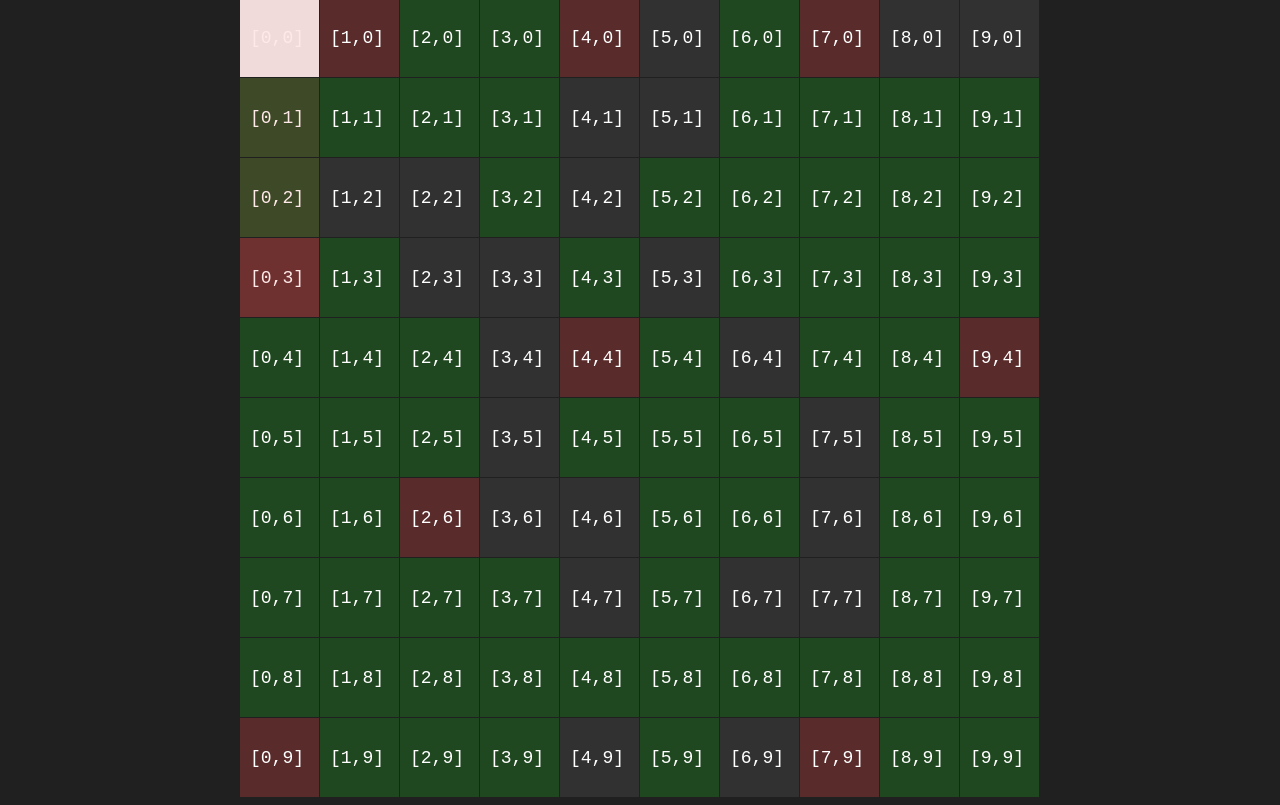
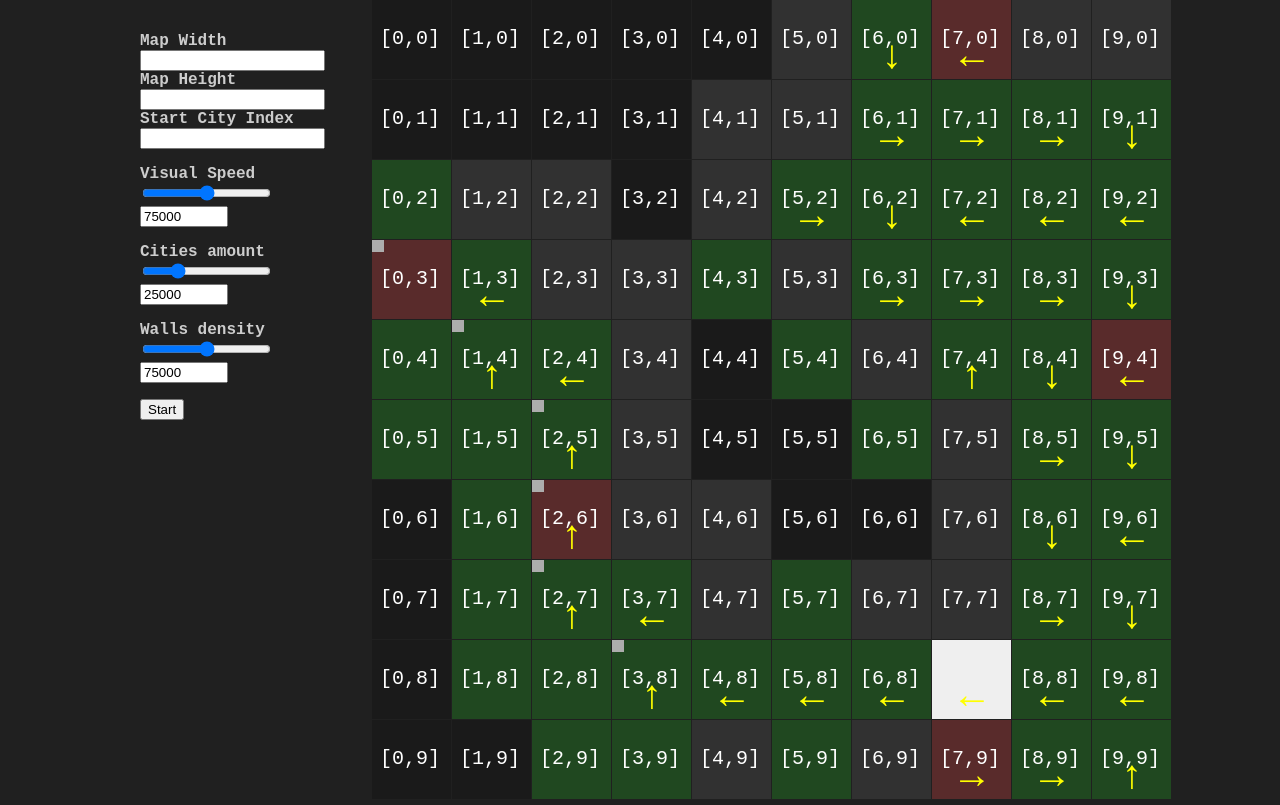
Before and after one commit to dodolab/TSPSolver, a website built with Parcel: page index.html in a window 1280 px wide. Built offline with nearby package versions, Linux system fonts and the light colour scheme.

Commit message:
Add renderer

```diff
--- a/index.html
+++ b/index.html
@@ -4,7 +4,7 @@
 <head>
 	<meta content="text/html;charset=utf-8" http-equiv="Content-Type">
 	<meta content="utf-8" http-equiv="encoding">
-    <title>Salesman</title>
+	<title>Travelling Salesman Solver</title>
 	<link rel="stylesheet" href="./styles.scss">
 	<meta name="apple-mobile-web-app-capable" content="yes" />
 	<meta name="HandheldFriendly" content="true">
@@ -13,9 +13,44 @@
 </head>
 
 <body>
+	<div class="container">
+		<div class="form">
+			<div class="formField">
+				<label for="mapWidth">Map Width</label>
+				<input name="mapWidth" type="text" />
+			</div>
+			<div class="formField">
+				<label for="mapHeight">Map Height</label>
+				<input name="mapHeight" type="text" />
+			</div>
+			<div class="formField">
+				<label for="startCity">Start City Index</label>
+				<input name="startCity" type="text" />
+			</div>
+			<div class="range-slider">
+				<p>Visual Speed
+					<input value="50000" min="0" max="100000" step="500" type="range" />
+					<input type="number" value="75000" min="0" max="100000" step="500"/>
+				</p>
+				<p>Cities amount
+					<input value="25000" min="0" max="100000" step="500" type="range" />
+					<input type="number" value="25000" min="0" max="100000" step="500"/>
+				</p>
+				<p>Walls density
+					<input value="50000" min="0" max="100000" step="500" type="range" />
+					<input type="number" value="75000" min="0" max="100000" step="500"/>
+				</p>
+			</div>
+			<div class="errorMsg"></div>
+			<div class="button">
+				<button name="confirmBut">Start</button>
+			</div>
+		</div>
 		<div>
-    <canvas id="gameCanvas" width="800" height="800"></canvas>
+			<canvas id="gameCanvas"></canvas>
+		</div>
 	</div>
 </body>
 <script type="module" src="./src/index.ts"></script>
+
 </html>
--- a/src/MapExplorer.ts
+++ b/src/MapExplorer.ts
@@ -14,7 +14,7 @@ export class MapExplorer {
 	// blind map that gets gradually explored
 	blindMap: MapGrid;
 	// helping structure for backtracing to the previous milestone on the stack
-	backTrack: Map<number, number>;
+	backTrace: Map<number, number>;
 	// stack of checkpoints
 	checkpointStack: Stack<Coord>;
 	visitedNodes: Set<number>;
@@ -67,7 +67,7 @@ export class MapExplorer {
 					lastCheckpoint = this.checkpointStack.pop();
 				}
 
-				const pathToLastCheckpoint = this.backTrace(lastCheckpoint);
+				const pathToLastCheckpoint = this.addToBackTrace(lastCheckpoint);
 
 				//walk to the last checkpoint
 				for (let coord of pathToLastCheckpoint) {
@@ -127,7 +127,7 @@ export class MapExplorer {
 		return null;
 	}
 
-	private backTrace(target: Coord): Coord[] {
+	private addToBackTrace(target: Coord): Coord[] {
 
 		if (coordEq(target, this.current)) {
 			// trivial solution -> staying on the same place
@@ -144,7 +144,7 @@ export class MapExplorer {
 		} else {
 			// iterative backtracking
 			const path = [];
-			let nextStep = this.backTrack.get(this.coordToIndex(this.current));
+			let nextStep = this.backTrace.get(this.coordToIndex(this.current));
 			const toIndex = this.coordToIndex(target);
 
 			let overFlowCheck = 0;
@@ -153,7 +153,7 @@ export class MapExplorer {
 				if (nextStep === toIndex) {
 					break;
 				}
-				nextStep = this.backTrack.get(nextStep);
+				nextStep = this.backTrace.get(nextStep);
 
 				if(overFlowCheck++ >= this.blindMap.width * this.blindMap.height) {
 					throw new Error(`Backtrace got in an infinite loop for [${target.x},${target.y}]`);
@@ -167,7 +167,7 @@ export class MapExplorer {
 	private indexToCoord = (index: number): Coord => this.blindMap.indexToCoord(index);
 
 	private reset() {
-		this.backTrack = new Map();;
+		this.backTrace = new Map();;
 		this.visitedNodes = new Set();
 		this.exploredNodes = new Set();
 		this.blindMap.generateNeighbors();
@@ -182,7 +182,7 @@ export class MapExplorer {
 		this.visitedNodes.add(this.coordToIndex(coord));
 		if (!coordEq(this.current, coord)) {
 			// update backtrack
-			this.backTrack.set(this.coordToIndex(coord), this.coordToIndex(this.current));
+			this.backTrace.set(this.coordToIndex(coord), this.coordToIndex(this.current));
 		}
 		this.current = coord;
 	}
--- a/src/PathFinder.ts
+++ b/src/PathFinder.ts
@@ -18,6 +18,7 @@ export class PathFinder {
 	backTrace: Map<number, number>;
 	queue: PriorityQueue<Coord>;
 	closestPath: Coord[];
+
 
 	findPath(start: Coord, end: Coord, map: MapGrid): Coord[] {
 		const generator = this.findPathIteratively(start, end, map);
--- a/src/PriorityQueue.ts
+++ b/src/PriorityQueue.ts
@@ -22,6 +22,10 @@ export class PriorityQueue<T> {
 		}
 	}
 
+	getNodes(): T[] {
+		return this.collection.map(c => c[0]);
+	}
+
 	dequeue(): T {
 		let value = this.collection.shift();
 		return value[0];
--- /dev/null
+++ b/src/Renderer.ts
@@ -0,0 +1,113 @@
+import { MapGrid } from './MapGrid';
+import { Coord, makeCoord, coordEq } from './Coord';
+
+export type RendererData = {
+	map: MapGrid;
+	highlights: Coord[];
+	backtrace?: Map<number, number>;
+	milestones?: Coord[];
+}
+
+export default class Renderer {
+	lastFrameTime = 0;
+	lastTickTime = 0;
+	time = 0;
+	canvas: HTMLCanvasElement;
+	ctx: CanvasRenderingContext2D;
+	speed: number = 0.5;
+	tickHandler: () => RendererData;
+
+	init(canvas: HTMLCanvasElement, tickHandler: () => RendererData) {
+		this.canvas = canvas;
+		this.tickHandler = tickHandler;
+		this.ctx = canvas.getContext('2d');
+		this.loop(performance.now());
+	}
+
+
+	private loop(time: number) {
+		const delta = (time - this.lastFrameTime);
+		this.lastFrameTime = time;
+		this.time += delta;
+
+		// for a lower speed, not each loop will make a tick
+		// for a higher speed, each loop can make more ticks
+		const iterations = Math.floor(this.speed * (this.lastFrameTime - this.lastTickTime) / 16);
+
+		for (let i = 0; i < iterations; i++) {
+			const data = this.tickHandler();
+			this.renderData(data);
+			this.lastTickTime = this.lastFrameTime;
+		}
+
+		requestAnimationFrame((time) => this.loop(time));
+	}
+
+	private renderData(data: RendererData) {
+		if (!data) {
+			return;
+		}
+
+		const blockSize = this.canvas.width / data.map.width;
+		this.ctx.clearRect(0, 0, this.canvas.width, this.canvas.height);
+		for (let i = 0; i < data.map.width; i++) {
+			for (let j = 0; j < data.map.height; j++) {
+				const coord = makeCoord(i, j);
+				const tile = data.map.getTile(coord);
+				switch (tile.type) {
+					case 'UNKNOWN':
+						this.ctx.fillStyle = '#11111155';
+						break;
+					case 'ROAD':
+						this.ctx.fillStyle = '#22992255';
+						break;
+					case 'WALL':
+						this.ctx.fillStyle = '#55555555';
+						break;
+					case 'CITY':
+						this.ctx.fillStyle = '#CD444455';
+						break;
+				}
+
+				this.ctx.fillRect(i * blockSize, j * blockSize, blockSize - 1, blockSize - 1);
+
+				if (data.map.width < 30) {
+					this.ctx.font = `${blockSize * 0.25}px courier new`;
+					this.ctx.fillStyle = '#FFFFFF';
+					this.ctx.fillText(`[${i},${j}]`, i * blockSize + blockSize * 0.10, j * blockSize + blockSize * 0.55);
+				}
+			}
+		}
+
+		if(data.highlights) {
+			this.ctx.fillStyle = '#EFEFEF';
+			for(let highlight of data.highlights) {
+				this.ctx.fillRect(highlight.x * blockSize, highlight.y * blockSize, blockSize - 1, blockSize - 1);
+			}
+		}
+
+		if (data.backtrace) {
+			for (let index of data.backtrace.keys()) {
+				const fromCoord = data.map.indexToCoord(index);
+				const toCoord = data.map.indexToCoord(data.backtrace.get(index));
+
+				const isLeft = toCoord.x === fromCoord.x - 1;
+				const isRight = toCoord.x === fromCoord.x + 1;
+				const isTop = toCoord.y === fromCoord.y - 1;
+				const isBottom = toCoord.y === fromCoord.y + 1;
+				this.ctx.fillStyle = '#FFFF00';
+				const symbol = isLeft ? '←' : isRight ? '→' : isTop ? '↑' : '↓';
+				this.ctx.font = `${blockSize * 0.5}px courier new`;
+				this.ctx.fillText(symbol, fromCoord.x * blockSize + blockSize * 0.35, fromCoord.y * blockSize + blockSize * 0.85);
+			}
+		}
+
+		if (data.milestones) {
+			for (let milestone of data.milestones) {
+				this.ctx.fillStyle = '#ADADAD';
+				this.ctx.fillRect(milestone.x * blockSize, milestone.y * blockSize, blockSize * 0.15, blockSize * 0.15);
+			}
+		}
+
+	}
+}
--- a/src/TSP.ts
+++ b/src/TSP.ts
@@ -1,6 +1,11 @@
 import { Coord, makeCoord } from './Coord';
 
 // https://www.interviewbit.com/blog/travelling-salesman-problem/
+
+export type TSPEvent = {
+	currentCity: number;
+	nextCity: number;
+}
 
 /**
  * Travelling Salesman Problem Solver
@@ -27,6 +32,15 @@ export class TSP {
 	memoizer: number[][];
 
 	solve(startCityIndex: number, citiesNum: number, distances: number[]) {
+		const generator = this.solveIteratively(startCityIndex, citiesNum, distances);
+		let val = generator.next();
+		while (!val.done) {
+			val = generator.next();
+		}
+		return this.tour;
+	}
+
+	*solveIteratively(startCityIndex: number, citiesNum: number, distances: number[]): Generator<TSPEvent, TSPEvent, void> {
 		this.distances = distances;
 		this.citiesNum = citiesNum;
 		this.startCityIndex = startCityIndex;
@@ -57,6 +71,13 @@ export class TSP {
 						// invalid permutation
 						continue;
 					}
+
+					// report to the observers
+					yield {
+						currentCity: cityIndex,
+						nextCity: nextCityIndex,
+					}
+
 					let permutationWithoutNextCity = permutation ^ (1 << nextCityIndex);
 					let minDist = Infinity;
 					// 4th loop: find the min distance from permutations that don't include the next city
@@ -118,7 +139,7 @@ export class TSP {
 
 		this.tour.push(this.startCityIndex);
 		this.tour.reverse();
-		return this.tour;
+		return null;
 	}
 
 	private generatePermutations(cityIndex: number) {
--- a/src/index.ts
+++ b/src/index.ts
@@ -1,8 +1,9 @@
 import { MapGrid } from './MapGrid';
 import { Coord, makeCoord, coordEq } from './Coord';
-import { MapExplorer } from './MapExplorer';
-import { PathFinder } from './PathFinder';
-import { TSP } from './TSP';
+import { MapExplorer, ExploreEvent } from './MapExplorer';
+import { PathFinder, PathFinderEvent } from './PathFinder';
+import { TSP, TSPEvent } from './TSP';
+import Renderer from './Renderer';
 
 
 // if bigger than 10x10, it will repeat the pattern from the map below
@@ -27,7 +28,7 @@ const realMap = new MapGrid(WIDTH, HEIGHT);
 for (let i = 0; i < HEIGHT; i++) {
 	for (let j = 0; j < WIDTH; j++) {
 		// repeat pattern from the map above
-		switch(arr[(10 * (i % 10)) + j % 10]) {
+		switch (arr[(10 * (i % 10)) + j % 10]) {
 			case '.':
 				realMap.setTile(makeCoord(j, i), 'ROAD');
 				break;
@@ -57,105 +58,80 @@ const getStartingCity = () => {
 
 const originalCoord = getStartingCity();
 const explorer = new MapExplorer(WIDTH, HEIGHT);
+const pathFinder = new PathFinder();
 
-const gen = explorer.exploreMapIteratively(originalCoord.coord, realMap);
 const canvas = document.getElementById('gameCanvas') as HTMLCanvasElement;
 const ctx = canvas.getContext('2d');
 
-const canvasWidth = canvas.width;
-canvas.height = canvasWidth * (HEIGHT / WIDTH);
+let lastCoord: Coord = null;
 
-const drawCanvas = () => {
-	const stack = explorer.checkpointStack.getNodes();
-	ctx.clearRect(0, 0, canvas.width, canvas.height);
-	for (let i = 0; i < WIDTH; i++) {
-		for (let j = 0; j < HEIGHT; j++) {
-			const coord = makeCoord(i, j);
-			const tile = explorer.blindMap.getTile(coord);
-			switch(tile.type) {
-				case 'UNKNOWN':
-					ctx.fillStyle = '#11111155';
-				break;
-				case 'ROAD':
-					ctx.fillStyle = '#22992255';
-				break;
-				case 'WALL':
-					ctx.fillStyle = '#55555555';
-				break;
-				case 'CITY':
-					ctx.fillStyle = '#CD444455';
-				break;
+let exploreGenerator: Generator<ExploreEvent, ExploreEvent, void> = null;
+let dijkstraGenerator: Generator<PathFinderEvent, PathFinderEvent, void> = null;
+
+const tsp = new TSP();
+
+let tspGenerator: Generator<TSPEvent, TSPEvent, void> = null;
+
+let state: 'EXPLORE' | 'DIJKSTRA' | 'TSP_PREPARE' | 'TSP' | 'TSP_WALKTHROUGH' = 'EXPLORE';
+
+let distanceArray: number[] = null;
+
+let currentTourIndex = 0;
+
+new Renderer().init(canvas, () => {
+
+	if (state === 'EXPLORE') {
+		if (!exploreGenerator) {
+			exploreGenerator = explorer.exploreMapIteratively(originalCoord.coord, realMap);
+		}
+		const status = exploreGenerator.next();
+		if (!status.done && status.value) {
+			return {
+				map: explorer.blindMap,
+				highlights: [explorer.current],
+				backtrace: explorer.backTrace,
+				milestones: explorer.checkpointStack.getNodes()
 			}
-			if(coordEq(explorer.current, tile.coord)) {
-				ctx.fillStyle = '#EFEFEF';
-			}
-			const blockSize = canvasWidth / WIDTH;
-			ctx.fillRect(i * blockSize, j * blockSize, blockSize - 1, blockSize - 1);
-			const ratio = (WIDTH / 10);
-
-			if(WIDTH < 30) {
-				ctx.font = `${18/ratio}px courier new`;
-				ctx.fillStyle = '#FFFFFF';
-				ctx.fillText(`[${i},${j}]`, i * blockSize + 10 / ratio, j * blockSize + 45 / ratio);
-
-				const backTrace = explorer.backTrack[realMap.coordToIndex(coord)];
-
-				if(backTrace) {
-					const toCoord = realMap.indexToCoord(backTrace);
-					const isLeft = toCoord.x === coord.x - 1;
-					const isRight = toCoord.x === coord.x + 1;
-					const isTop = toCoord.y === coord.y - 1;
-					const isBottom = toCoord.y === coord.y + 1;
-					ctx.fillStyle = '#FFFF00';
-					const symbol = isLeft ? '←' : isRight ? '→' : isTop ? '↑' : '↓';
-					ctx.font = `${30/ratio}px courier new`;
-					ctx.fillText(symbol, i * blockSize + 30/ratio, j * blockSize + 70/ratio);
-				}
-
-				const isInStack = stack.find(t => coordEq(t, coord));
-				if(isInStack) {
-					ctx.fillStyle = '#ADADAD';
-					ctx.fillRect(i * blockSize, j * blockSize, 10/ratio, 10/ratio);
-				}
-			}
-
+		} else {
+			state = 'DIJKSTRA';
 		}
-
 	}
 
-}
+	if (state === 'DIJKSTRA') {
+		if (!dijkstraGenerator) {
+			dijkstraGenerator = pathFinder.findPathIteratively(explorer.current, originalCoord.coord, realMap);
+		}
+		const status = dijkstraGenerator.next();
+		if (!status.done && status.value) {
+			return {
+				map: realMap,
+				highlights: [status.value.currentCoord],
+				backtrace: pathFinder.backTrace,
+				milestones: pathFinder.queue.getNodes()
+			}
+		} else {
+			state = 'TSP_PREPARE';
+		}
+	}
 
-let lastCoord: Coord = null;
-
-let interval = setInterval(() => {
-	const status = gen.next();
-	drawCanvas();
-	if(status.done) {
-		clearInterval(interval);
-
-		// render dijkstra
-		const path = new PathFinder().findPath(lastCoord, originalCoord.coord, realMap)
-		const blockSize = canvasWidth / WIDTH;
-		path.forEach(coord => {
-			ctx.fillStyle = '#FF555522';
-			ctx.fillRect(coord.x * blockSize, coord.y * blockSize, blockSize - 1, blockSize - 1);
-		});
-
+	if (state === 'TSP_PREPARE') {
+		if(!distanceArray) {
+			distanceArray = [];
+		}
 		// now for the salesman problem:
 		// 1) for each city, run dijkstra
 		const cities = realMap.mapArray.filter(a => a.type === 'CITY');
 		const refPoint = realMap.mapArray.find(a => a.type === 'ROAD');
 		const pathFinder = new PathFinder();
 
-		const distanceArray = [];
 		let cityIndex = 0;
-		const citiesCnt = cities.length;
+		let citiesCnt = cities.length;
 
-		for(let city of cities) {
+		for (let city of cities) {
 			pathFinder.findPath(city.coord, refPoint.coord, realMap);
 			const minSteps = pathFinder.steps;
 			let city2Index = 0;
-			for(let city2 of cities) {
+			for (let city2 of cities) {
 				// distance between CITY and CITY2
 				const distIndex = city2Index * citiesCnt + cityIndex;
 				distanceArray[distIndex] = minSteps[realMap.coordToIndex(city2.coord)];
@@ -163,25 +139,91 @@ let interval = setInterval(() => {
 			}
 			cityIndex++;
 		}
+		state = 'TSP';
+	}
 
-		let print = '';
-		for(let i = 0; i < citiesCnt; i++) {
-			for(let j = 0; j < citiesCnt; j++) {
-				let index = i * citiesCnt + j;
-				print += `[${distanceArray[index]}] `;
+	if (state === 'TSP') {
+		const cities = realMap.mapArray.filter(a => a.type === 'CITY');
+
+		if (!tspGenerator) {
+			const cityWhereWeAre = cities.findIndex(c => coordEq(c.coord, originalCoord.coord));
+			tspGenerator = tsp.solveIteratively(cityWhereWeAre, cities.length, distanceArray);
+		}
+
+		const status = tspGenerator.next();
+		if (!status.done && status.value) {
+			return {
+				map: realMap,
+				highlights: [cities[status.value.currentCity].coord, cities[status.value.nextCity].coord],
 			}
-			print += '\n';
+		} else {
+			state = 'TSP_WALKTHROUGH';
 		}
-		console.log(print);
-		// 2) find solution for that spanning tree
-		const cityWhereWeAre = cities.findIndex(c => coordEq(c.coord, originalCoord.coord));
-		const tsp = new TSP();
-		const tour = tsp.solve(cityWhereWeAre, citiesCnt, distanceArray);
+	}
+
+
+	if(state === 'TSP_WALKTHROUGH') {
+
+	}
+
+	return null;
+});
+
+
+
+const initResizeHandler = () => {
+	resizeHandler();
+	window.addEventListener('resize', resizeHandler);
+}
+
+const resizeHandler = () => {
+	if (window.innerWidth > window.innerHeight) {
+		canvas.height = window.innerHeight;
+		canvas.width = canvas.height * (HEIGHT / WIDTH);
 	} else {
-		lastCoord = status.value.tile.coord;
+		canvas.width = window.innerWidth;
+		canvas.height = canvas.width * (HEIGHT / WIDTH);
 	}
-}, 20);
+}
 
+initResizeHandler();
+
+(function () {
+	const parent = document.querySelector('.range-slider');
+
+	const rangeS = parent.querySelectorAll('input[type="range"]') as NodeListOf<HTMLInputElement>,
+		numberS = parent.querySelectorAll('input[type="number"]') as NodeListOf<HTMLInputElement>;
+
+	rangeS.forEach((el: HTMLElement) => {
+		el.oninput = () => {
+			let slide1 = parseFloat(rangeS[0].value),
+				slide2 = parseFloat(rangeS[1].value);
+
+			if (slide1 > slide2) {
+				[slide1, slide2] = [slide2, slide1];
+			}
+
+			numberS[0].value = `${slide1}`;
+			numberS[1].value = `${slide2}`;
+		}
+	});
+
+	numberS.forEach((el) => {
+		el.oninput = () => {
+			let number1 = parseFloat(numberS[0].value),
+				number2 = parseFloat(numberS[1].value);
+
+			if (number1 > number2) {
+				let tmp = number1;
+				numberS[0].value = `${number2}`;
+				numberS[1].value = `${tmp}`;
+			}
+
+			rangeS[0].value = `${number1}`;
+			rangeS[1].value = `${number2}`;
+		}
+	});
+})();
 
 // another ideas:
 // https://en.wikipedia.org/wiki/Flood_fill
--- a/styles.scss
+++ b/styles.scss
@@ -2,15 +2,25 @@ body {
     background-color: #202020;
     margin: 0;
     padding: 0;
-    overflow: hidden;
-    position: absolute;
     width: 100%;
     height: 100%;
-    display: flex;
-    justify-content: center; /*centers items on the line (the x-axis by default)*/
-    align-items: center; /*centers items on the cross-axis (y by default)*/
+    color: #CDCDCD;
+    font-family: 'Courier New';
+    font-weight: 600;
 
-    canvas {
+    .container {
+        width: 100%;
+        display: flex;
+        flex-flow: row wrap;
+        justify-content: center;
 
+        .form {
+            width: 200px;
+            margin: 2rem;
+        }
+
+        canvas {
+
+        }
     }
 }
```
Also changed, not shown: dist/index.html, 4 other files. Lines whose indentation alone changed are shown as unchanged.
